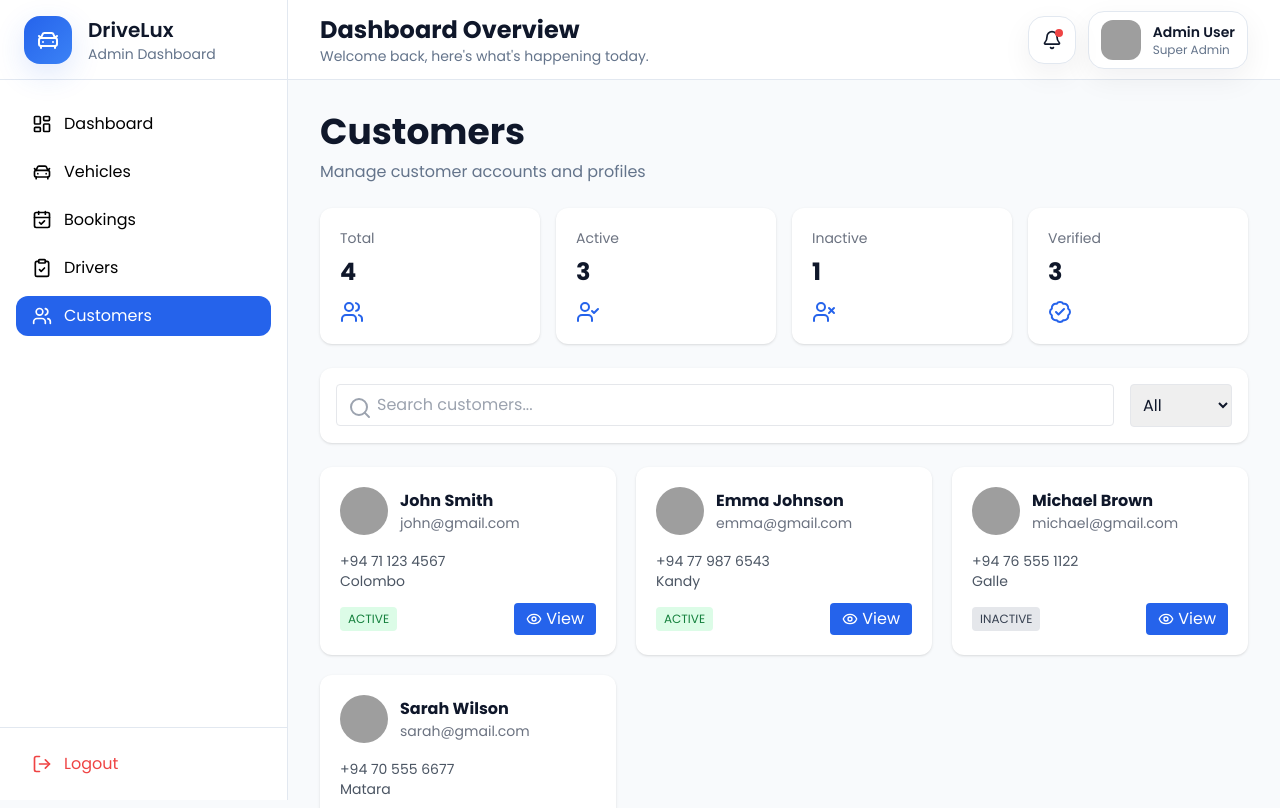
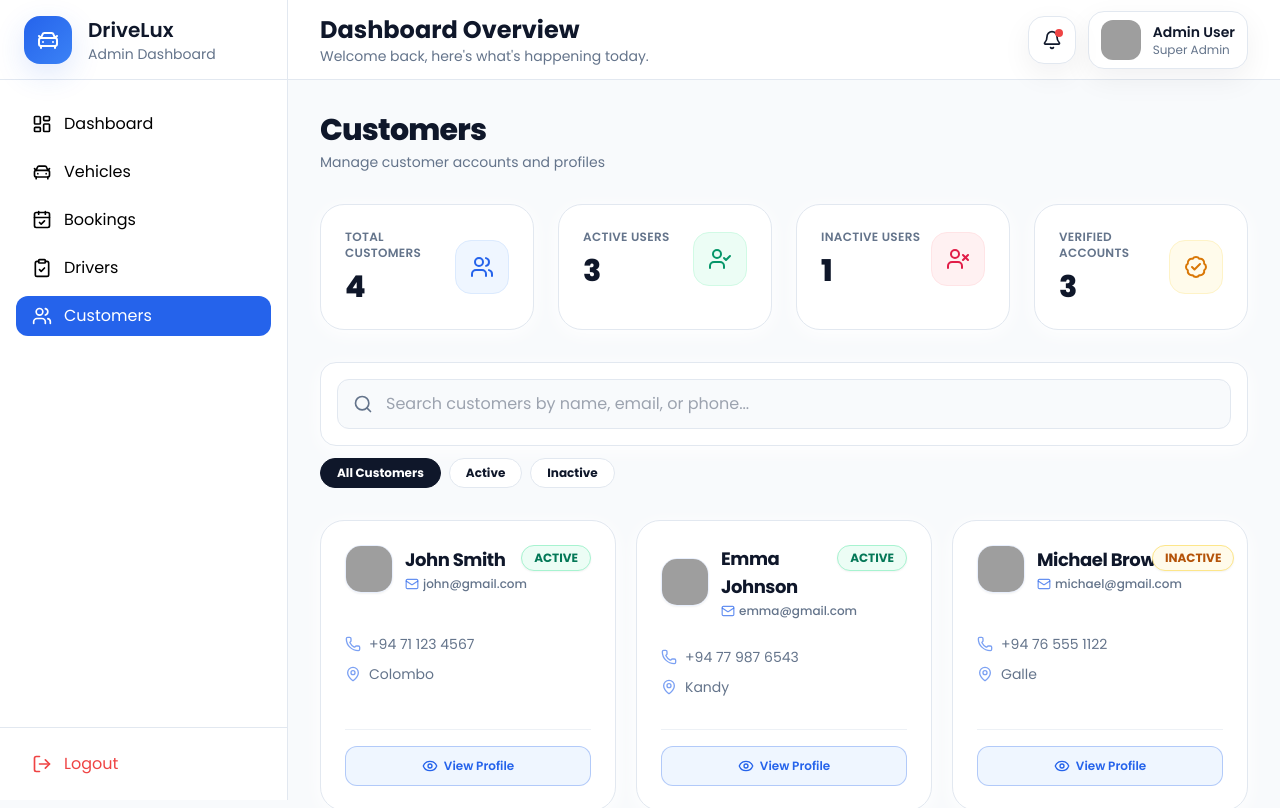
Before and after one commit to SandunPushpika/ShanEnterprises-Admin, a React (Create React App) app: page /customers in a window 1280 px wide. Shown: the top 808 px of the page. Built offline with nearby package versions, Linux system fonts and the light colour scheme; sample sign-in values are in the browser's storage; grey boxes are pictures that could not be loaded.

Commit message:
modified the customer page

```diff
--- a/src/components/Customer/CustomerCard.js
+++ b/src/components/Customer/CustomerCard.js
@@ -1,54 +1,68 @@
 import React from "react";
-import { Eye } from "lucide-react";
+import { Eye, Phone, MapPin, Mail } from "lucide-react";
 
 function CustomerCard({ customer, onView }) {
-
-    const statusColor = {
-        ACTIVE: "bg-green-100 text-green-700",
-        INACTIVE: "bg-gray-200 text-gray-700",
-        SUSPENDED: "bg-red-100 text-red-700",
-    };
+    const isActive = customer.status === "ACTIVE";
+    const isInactive = customer.status === "INACTIVE";
 
     return (
-        <div className="bg-white p-5 rounded-xl shadow hover:shadow-lg transition">
-
-            <div className="flex items-center gap-3">
-                <img
-                    src={`https://ui-avatars.com/api/?name=${customer.firstName}+${customer.lastName}`}
-                    className="w-12 h-12 rounded-full"
-                />
-
-                <div>
-                    <div className="font-bold">
-                        {customer.firstName} {customer.lastName}
-                    </div>
-                    <div className="text-sm text-gray-500">
-                        {customer.email}
+        <div className="group bg-card border border-border rounded-3xl overflow-hidden shadow-card hover:shadow-soft transition-all duration-300 flex flex-col justify-between p-6">
+            <div className="flex justify-between items-start gap-4 mb-4">
+                <div className="flex items-center gap-3">
+                    <img
+                        src={`https://ui-avatars.com/api/?name=${customer.firstName}+${customer.lastName}&background=EFF6FF&color=2563EB&bold=true`}
+                        className="w-12 h-12 rounded-2xl object-cover border border-primary/10 shadow-sm"
+                        alt={`${customer.firstName} ${customer.lastName}`}
+                    />
+                    <div>
+                        <h3 className="text-lg font-bold text-secondary tracking-tight">
+                            {customer.firstName} {customer.lastName}
+                        </h3>
+                        <div className="flex items-center gap-1 text-xs text-muted font-medium mt-0.5">
+                            <Mail className="w-3.5 h-3.5 text-primary/70 shrink-0" />
+                            <span className="truncate max-w-[150px]">{customer.email}</span>
+                        </div>
                     </div>
                 </div>
+
+                <span
+                    className={`px-3 py-1 rounded-full text-xs font-bold border shadow-sm ${
+                        isActive
+                            ? "bg-emerald-50 text-emerald-700 border-emerald-200"
+                            : isInactive
+                            ? "bg-amber-50 text-amber-700 border-amber-200"
+                            : "bg-rose-50 text-rose-700 border-rose-200"
+                    }`}
+                >
+                    {customer.status}
+                </span>
             </div>
 
-            <div className="mt-4 text-sm text-gray-600">
-                <div>{customer.phoneNumber}</div>
-                <div>{customer.city}</div>
+            <div className="space-y-2.5 my-3 text-sm">
+                {customer.phoneNumber && (
+                    <div className="flex items-center gap-2 text-muted">
+                        <Phone className="w-4 h-4 text-primary/60 shrink-0" />
+                        <span>{customer.phoneNumber}</span>
+                    </div>
+                )}
+                {customer.city && (
+                    <div className="flex items-center gap-2 text-muted">
+                        <MapPin className="w-4 h-4 text-primary/60 shrink-0" />
+                        <span>{customer.city}</span>
+                    </div>
+                )}
             </div>
 
-            <div className="mt-3 flex justify-between items-center">
-
-                <span className={`px-2 py-1 rounded text-xs ${statusColor[customer.status]}`}>
-                    {customer.status}
-                </span>
-
+            <div className="flex gap-2.5 mt-5 pt-4 border-t border-border/60">
                 <button
-                    onClick={() => onView(customer)}
-                    className="flex items-center gap-1 bg-blue-600 text-white px-3 py-1 rounded"
+                    onClick={() => onView && onView(customer)}
+                    className="w-full inline-flex items-center justify-center gap-1.5 h-10 rounded-xl border border-primary/30 bg-primary-light text-primary hover:bg-primary/10 font-semibold text-xs transition active:scale-[0.98]"
+                    aria-label={`View ${customer.firstName}`}
                 >
-                    <Eye size={16} />
-                    View
+                    <Eye className="w-4 h-4" />
+                    View Profile
                 </button>
-
             </div>
-
         </div>
     );
 }
--- a/src/components/Customer/CustomerStats.js
+++ b/src/components/Customer/CustomerStats.js
@@ -2,26 +2,66 @@ import React from "react";
 import { Users, UserCheck, UserX, BadgeCheck } from "lucide-react";
 
 function CustomerStats({ customers }) {
-
     const total = customers.length;
     const active = customers.filter(c => c.status === "ACTIVE").length;
     const inactive = customers.filter(c => c.status === "INACTIVE").length;
     const verified = customers.filter(c => c.emailVerified).length;
 
     const stats = [
-        { title: "Total", value: total, icon: <Users /> },
-        { title: "Active", value: active, icon: <UserCheck /> },
-        { title: "Inactive", value: inactive, icon: <UserX /> },
-        { title: "Verified", value: verified, icon: <BadgeCheck /> },
+        {
+            title: "Total Customers",
+            value: total,
+            icon: <Users size={24} />,
+            bg: "bg-blue-50 border border-blue-100",
+            color: "text-blue-600",
+        },
+        {
+            title: "Active Users",
+            value: active,
+            icon: <UserCheck size={24} />,
+            bg: "bg-emerald-50 border border-emerald-100",
+            color: "text-emerald-600",
+        },
+        {
+            title: "Inactive Users",
+            value: inactive,
+            icon: <UserX size={24} />,
+            bg: "bg-rose-50 border border-rose-100",
+            color: "text-rose-600",
+        },
+        {
+            title: "Verified Accounts",
+            value: verified,
+            icon: <BadgeCheck size={24} />,
+            bg: "bg-amber-50 border border-amber-100",
+            color: "text-amber-600",
+        },
     ];
 
     return (
-        <div className="grid grid-cols-1 md:grid-cols-4 gap-4 mb-6">
-            {stats.map((s, i) => (
-                <div key={i} className="bg-white p-5 rounded-xl shadow">
-                    <div className="text-gray-500 text-sm">{s.title}</div>
-                    <div className="text-2xl font-bold mt-2">{s.value}</div>
-                    <div className="mt-3 text-primary">{s.icon}</div>
+        <div className="grid grid-cols-1 md:grid-cols-4 gap-6 mb-8">
+            {stats.map((item, index) => (
+                <div
+                    key={index}
+                    className="bg-card rounded-3xl border border-border p-6 shadow-card hover:shadow-soft transition-all duration-300"
+                >
+                    <div className="flex justify-between items-center">
+                        <div>
+                            <p className="text-muted text-sm font-semibold tracking-wide uppercase text-xs">
+                                {item.title}
+                            </p>
+
+                            <h2 className="text-3xl font-extrabold text-secondary mt-2">
+                                {item.value}
+                            </h2>
+                        </div>
+
+                        <div
+                            className={`${item.bg} ${item.color} p-3.5 rounded-2xl`}
+                        >
+                            {item.icon}
+                        </div>
+                    </div>
                 </div>
             ))}
         </div>
--- a/src/components/Customer/CustomerViewModal.js
+++ b/src/components/Customer/CustomerViewModal.js
@@ -1,34 +1,55 @@
 import React from "react";
 import { createPortal } from "react-dom";
-import { Phone, MapPin, Hash, BadgeCheck, Calendar } from "lucide-react";
-import Modal from "../common/Modal";
+import {
+    X,
+    Phone,
+    Mail,
+    MapPin,
+    Hash,
+    BadgeCheck,
+    Calendar,
+    Activity,
+} from "lucide-react";
 
 const STATUS_STYLES = {
-    ACTIVE: "bg-emerald-50 text-emerald-700",
-    INACTIVE: "bg-slate-100 text-slate-700",
-    SUSPENDED: "bg-red-50 text-red-700",
+    ACTIVE:    "bg-emerald-50 text-emerald-700 border-emerald-200",
+    INACTIVE:  "bg-slate-50 text-slate-700 border-slate-200",
+    SUSPENDED: "bg-rose-50 text-rose-700 border-rose-200",
 };
 
-function formatDate(dateString) {
-    if (!dateString) return "—";
-    return new Date(dateString).toLocaleDateString("en-US", {
+function fmt(dt) {
+    if (!dt) return "—";
+    return new Date(dt).toLocaleDateString("en-US", {
         month: "short",
         day: "numeric",
         year: "numeric",
     });
 }
 
-function DetailRow({ icon: Icon, label, value }) {
-    if (value === null || value === undefined) return null;
+function Row({ icon: Icon, label, value }) {
+    if (!value && value !== 0) return null;
     return (
         <div className="flex items-start gap-3">
-            <div className="w-10 h-10 rounded-2xl bg-primary-light flex items-center justify-center text-primary shrink-0">
-                <Icon className="w-4 h-4" />
+            <div className="w-8 h-8 rounded-lg bg-primary-light flex items-center justify-center shrink-0 mt-0.5">
+                <Icon className="w-4 h-4 text-primary" />
             </div>
             <div>
-                <p className="text-[11px] font-semibold uppercase tracking-[0.22em] text-muted">{label}</p>
-                <p className="text-sm font-medium text-secondary mt-1">{value}</p>
+                <p className="text-[11px] font-bold text-muted uppercase tracking-wider">
+                    {label}
+                </p>
+                <p className="text-sm font-medium text-secondary mt-0.5">{value}</p>
             </div>
+        </div>
+    );
+}
+
+function Section({ title, children }) {
+    return (
+        <div className="space-y-4">
+            <h4 className="text-xs font-bold text-muted uppercase tracking-widest border-b border-border pb-1">
+                {title}
+            </h4>
+            {children}
         </div>
     );
 }
@@ -36,39 +57,103 @@ function DetailRow({ icon: Icon, label, value }) {
 function CustomerViewModal({ customer, onClose }) {
     if (!customer) return null;
 
+    const statusStyle =
+        STATUS_STYLES[customer.status] ?? STATUS_STYLES.INACTIVE;
+
     return createPortal(
-        <Modal title="Customer Profile" subtitle={customer.email} onClose={onClose}>
-            <div className="p-6 space-y-6">
-                <div className="flex flex-col sm:flex-row items-center gap-5 border-b border-border pb-5">
-                    <img
-                        src={`https://ui-avatars.com/api/?name=${customer.firstName}+${customer.lastName}&background=0056d6&color=fff&rounded=true&size=128`}
-                        alt={`${customer.firstName} ${customer.lastName}`}
-                        className="w-24 h-24 rounded-full border border-border"
-                    />
-                    <div className="flex-1 min-w-0">
-                        <div className="flex flex-wrap items-center gap-2">
-                            <h2 className="text-2xl font-bold text-secondary truncate">
+        <div className="fixed inset-0 z-[9999] flex items-center justify-center">
+            {/* Backdrop */}
+            <div
+                className="fixed inset-0 bg-secondary/40 backdrop-blur-sm"
+                onClick={onClose}
+            />
+
+            {/* Modal panel */}
+            <div
+                role="dialog"
+                aria-modal="true"
+                className="relative z-10 w-full max-w-2xl bg-white rounded-3xl shadow-glow overflow-hidden flex flex-col max-h-[90vh] mx-4"
+            >
+                {/* Gradient header */}
+                <div className="bg-cta-gradient px-6 py-5 flex items-start justify-between shrink-0">
+                    <div className="flex items-center gap-4">
+                        <img
+                            src={`https://ui-avatars.com/api/?name=${customer.firstName}+${customer.lastName}&background=EFF6FF&color=2563EB&bold=true&size=128`}
+                            className="w-16 h-16 rounded-2xl object-cover border border-white/20 shadow-sm"
+                            alt={`${customer.firstName} ${customer.lastName}`}
+                        />
+                        <div>
+                            <p className="text-[11px] font-bold text-white/60 uppercase tracking-widest">
+                                Customer Account
+                            </p>
+                            <h3 className="text-2xl font-extrabold text-white mt-1 tracking-wide">
                                 {customer.firstName} {customer.lastName}
-                            </h2>
-                            <span className={`rounded-full px-3 py-1 text-xs font-semibold ${STATUS_STYLES[customer.status] || "bg-slate-100 text-slate-700"}`}>
-                                {customer.status}
-                            </span>
+                            </h3>
                         </div>
-                        <p className="text-sm text-muted mt-2">{customer.email}</p>
+                    </div>
+                    <div className="flex items-center gap-3">
+                        <span
+                            className={`px-3.5 py-1.5 rounded-full border text-xs font-bold ${statusStyle}`}
+                        >
+                            {customer.status}
+                        </span>
+                        <button
+                            onClick={onClose}
+                            className="w-8 h-8 rounded-full bg-white/20 hover:bg-white/30 flex items-center justify-center text-white transition"
+                            aria-label="Close"
+                        >
+                            <X className="w-4 h-4" />
+                        </button>
                     </div>
                 </div>
 
-                <div className="grid grid-cols-1 sm:grid-cols-2 gap-4">
-                    <DetailRow icon={Phone} label="Phone" value={customer.phoneNumber} />
-                    <DetailRow icon={MapPin} label="City" value={customer.city} />
-                    <DetailRow icon={MapPin} label="Address" value={customer.address} />
-                    <DetailRow icon={Hash} label="NIC / Passport" value={customer.nicPassportNumber} />
-                    <DetailRow icon={BadgeCheck} label="Email Verified" value={customer.emailVerified ? "Yes" : "No"} />
-                    <DetailRow icon={Calendar} label="Created" value={formatDate(customer.createdAt)} />
-                    <DetailRow icon={Calendar} label="Updated" value={formatDate(customer.updatedAt)} />
+                {/* Scrollable body */}
+                <div className="overflow-y-auto p-6 space-y-6 flex-1">
+
+                    {/* Contact */}
+                    <Section title="Contact Info">
+                        <div className="grid grid-cols-1 sm:grid-cols-2 gap-4">
+                            <Row icon={Phone} label="Phone" value={customer.phoneNumber} />
+                            <Row icon={Mail}  label="Email" value={customer.email} />
+                        </div>
+                    </Section>
+
+                    {/* Locations */}
+                    <Section title="Address Details">
+                        <div className="grid grid-cols-1 sm:grid-cols-2 gap-4">
+                            <Row icon={MapPin} label="City"    value={customer.city} />
+                            <Row icon={MapPin} label="Address" value={customer.address} />
+                        </div>
+                    </Section>
+
+                    {/* Identity & Verification */}
+                    <Section title="Identity & Verification">
+                        <div className="grid grid-cols-1 sm:grid-cols-2 gap-4">
+                            <Row icon={Hash}      label="NIC / Passport" value={customer.nicPassportNumber} />
+                            <Row icon={BadgeCheck} label="Email Verified" value={customer.emailVerified ? "Verified Account ✓" : "Verification Pending"} />
+                        </div>
+                    </Section>
+
+                    {/* Record */}
+                    <Section title="Account History">
+                        <div className="grid grid-cols-1 sm:grid-cols-2 gap-4">
+                            <Row icon={Calendar} label="Created At" value={fmt(customer.createdAt)} />
+                            <Row icon={Calendar} label="Updated At" value={fmt(customer.updatedAt)} />
+                        </div>
+                    </Section>
+                </div>
+
+                {/* Footer */}
+                <div className="px-6 py-4 border-t border-border flex items-center justify-end bg-white shrink-0">
+                    <button
+                        onClick={onClose}
+                        className="px-5 py-2.5 rounded-xl border border-border text-secondary hover:bg-slate-50 font-semibold transition"
+                    >
+                        Close
+                    </button>
                 </div>
             </div>
-        </Modal>,
+        </div>,
         document.body
     );
 }
--- a/src/pages/CustomersPage.js
+++ b/src/pages/CustomersPage.js
@@ -1,8 +1,21 @@
 import React, { useState } from "react";
 import CustomerStats from "../components/Customer/CustomerStats";
-import CustomerSearch from "../components/Customer/CustomerSearch";
 import CustomerList from "../components/Customer/CustomerList";
 import CustomerViewModal from "../components/Customer/CustomerViewModal";
+import SearchBar from "../components/common/Searchbar";
+import { UserX } from "lucide-react";
+
+const TABS = ["ALL", "ACTIVE", "INACTIVE"];
+const TAB_LABELS = {
+    ALL: "All Customers",
+    ACTIVE: "Active",
+    INACTIVE: "Inactive",
+};
+const PILL_ACTIVE = {
+    ALL: "bg-secondary text-white border-secondary",
+    ACTIVE: "bg-emerald-600 text-white border-emerald-600",
+    INACTIVE: "bg-rose-600 text-white border-rose-600",
+};
 
 function CustomersPage() {
     const [selectedCustomer, setSelectedCustomer] = useState(null);
@@ -88,30 +101,70 @@ function CustomersPage() {
     });
 
     return (
-        <div className="p-8 min-h-screen bg-surface">
-
-            <div className="mb-6">
-                <h1 className="text-4xl font-bold text-secondary">
+        <div className="p-4 md:p-8 min-h-[calc(100vh-80px)] space-y-8 bg-surface">
+            {/* Header */}
+            <div className="flex flex-col sm:flex-row sm:items-center justify-between gap-4">
+                <div>
+                    <h1 className="text-3xl font-extrabold text-secondary tracking-tight font-display">
                         Customers
                     </h1>
-                <p className="text-muted mt-2">
+                    <p className="text-muted text-sm mt-1">
                         Manage customer accounts and profiles
                     </p>
                 </div>
+            </div>
 
+            {/* Dynamic Statistics Cards */}
             <CustomerStats customers={customers} />
 
-            <CustomerSearch
-                searchTerm={searchTerm}
-                setSearchTerm={setSearchTerm}
-                statusFilter={statusFilter}
-                setStatusFilter={setStatusFilter}
+            {/* Search and Filters */}
+            <div className="space-y-3">
+                <SearchBar
+                    searchQuery={searchTerm}
+                    setSearchQuery={setSearchTerm}
+                    placeholder="Search customers by name, email, or phone..."
                 />
 
+                {/* Status Tabs */}
+                <div className="flex flex-wrap gap-2">
+                    {TABS.map((tab) => (
+                        <button
+                            key={tab}
+                            onClick={() => setStatusFilter(tab)}
+                            className={`px-4 py-1.5 rounded-full border text-xs font-bold transition ${statusFilter === tab
+                                ? PILL_ACTIVE[tab]
+                                : "bg-white border-border text-secondary hover:bg-slate-50"
+                                }`}
+                        >
+                            {TAB_LABELS[tab]}
+                        </button>
+                    ))}
+                </div>
+            </div>
+
+            {/* Customer List or Empty State */}
+            {filteredCustomers.length > 0 ? (
                 <CustomerList
                     customers={filteredCustomers}
                     onView={setSelectedCustomer}
                 />
+            ) : (
+                <div className="bg-card border border-border rounded-3xl p-12 text-center shadow-card max-w-xl mx-auto mt-6">
+                    <UserX className="w-16 h-16 text-muted/50 mx-auto stroke-[1.5]" />
+                    <h3 className="text-xl font-bold text-secondary mt-5">No Customers Found</h3>
+                    <p className="text-muted text-sm mt-2">
+                        No customers match &ldquo;{searchTerm}&rdquo; in the {TAB_LABELS[statusFilter]} tab.
+                    </p>
+                    {searchTerm && (
+                        <button
+                            onClick={() => setSearchTerm("")}
+                            className="mt-6 px-5 py-2.5 rounded-xl border border-border text-secondary hover:bg-slate-50 font-semibold transition"
+                        >
+                            Clear Search
+                        </button>
+                    )}
+                </div>
+            )}
 
             {selectedCustomer && (
                 <CustomerViewModal
@@ -119,7 +172,6 @@ function CustomersPage() {
                     onClose={() => setSelectedCustomer(null)}
                 />
             )}
-
         </div>
     );
 }
```
Also changed, not shown: 1 other file (tests, documents, lock files or other folders). Lines whose indentation alone changed are shown as unchanged.
